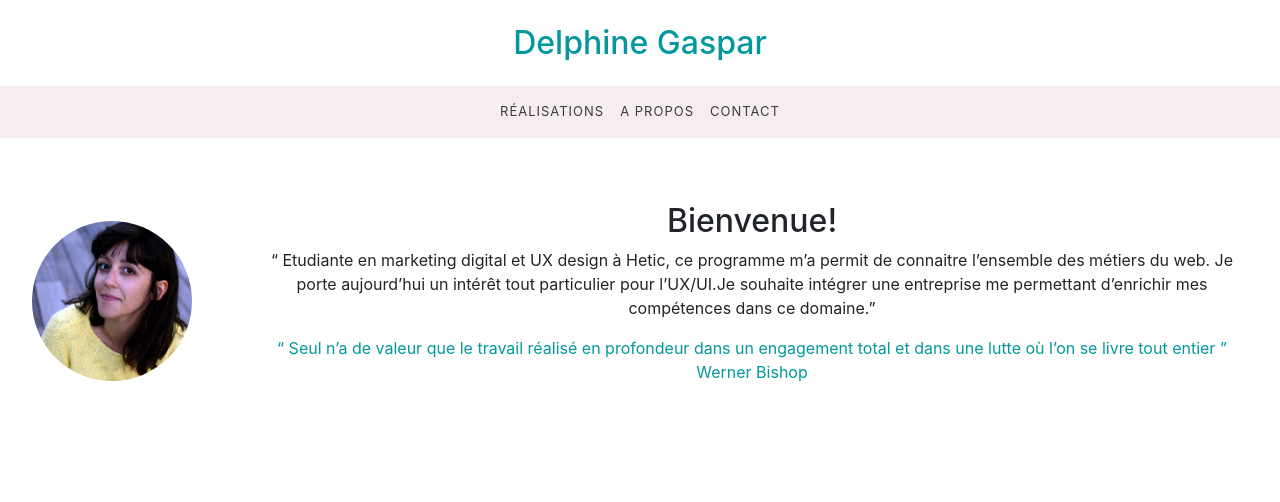
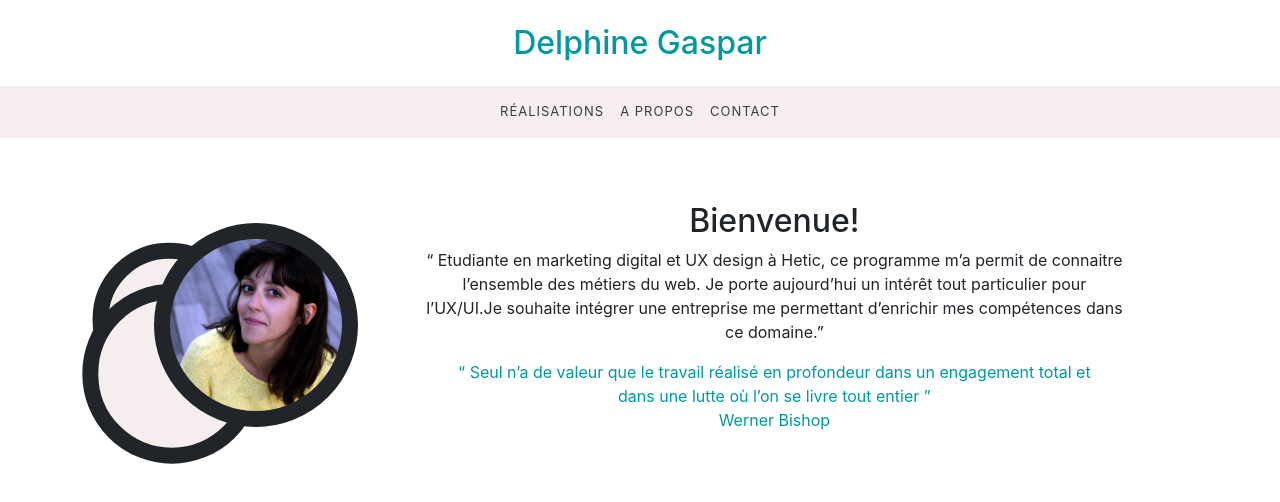
Before and after one commit to Digidelphine/book2020, a React (Create React App) app in the folder book2020/: page /about in a window 1280 px wide. Shown: the top 502 px of the page. Built offline with nearby package versions, Linux system fonts and the light colour scheme.

Commit message:
add icons on img project

```diff
--- a/book2020/public/index.html
+++ b/book2020/public/index.html
@@ -25,7 +25,7 @@
       work correctly both with client-side routing and a non-root public URL.
       Learn how to configure a non-root public URL by running `npm run build`.
     -->
-    <title>React App</title>
+    <title>DG Portfolio</title>
   </head>
   <body>
     <noscript>You need to enable JavaScript to run this app.</noscript>
--- a/book2020/src/App.js
+++ b/book2020/src/App.js
@@ -12,8 +12,9 @@ function App() {
         <Router>
           <Navbar/>
               <Switch>
-                <Route exact path="/about" component={ About } />
+                <Route path="/about" component={ About } />
                 <Route path="/projects" component={ Projects } />
+                <Route path="/" component={ About } />
               </Switch>
         </Router>
     </div>
--- a/book2020/src/composants/About/About.css
+++ b/book2020/src/composants/About/About.css
@@ -1,21 +1,47 @@
 .containerAbout {
     display: flex;
-
+    flex-wrap: wrap;
+    flex-direction: row;
+    justify-content: center;
     align-items: center;
 }
 
 .avatarIcone {
-    height: 10em;
-    width: 10em;
+    position: relative;
+    height: 16vmax;
+    width: 16vmax;
     background-position: center;
     background-size: cover;
     border-radius: 50%;
+    z-index: 10;
+    border: solid 1em;
+}
+
+.circle-bg {
+    position: absolute;
+    background-color: #F6EDEF;
+}
+.circle-1 {
+    height: 14vmax;
+    width: 14vmax;
+    transform: translate(-40%, -80%);
+    z-index: 9;
+}
+.circle-2 {
+    height: 12vmax;
+    width: 12vmax;
+    transform: translate(-40%, -120%);
+    z-index: 8;
 }
 
 .descriptif, .avatar {
     padding: 2em;
 }
 
+.descriptif {
+    max-width: 60%;
+}
+
 .citation{
     margin: 1em;
     color: #03989E;
--- a/book2020/src/composants/About/About.js
+++ b/book2020/src/composants/About/About.js
@@ -8,6 +8,8 @@ function About() {
         <div className="containerAbout">
             <div className="avatar">
                 <div className="avatarIcone" style={{ backgroundImage: `url(${img})`}}></div>
+                <div className="circle-bg circle-1 avatarIcone"></div>
+                <div className="circle-bg circle-2 avatarIcone"></div>
             </div>
             <div className="descriptif">
                 <h2>Bienvenue!</h2>
--- a/book2020/src/composants/Projects/Project/Project.css
+++ b/book2020/src/composants/Projects/Project/Project.css
@@ -25,12 +25,14 @@
     height: auto;
     /* to be sure to don't have a spacing after the img due to the inline block function */
 }
-.test {
+
+.group-icons {
     display: flex;
+    position: absolute;
 }
 
 .item-icon {
-    border: 2px solid black;
+    border: 4px solid;
     border-radius: 50%;
     background: #fff;
 
@@ -42,8 +44,9 @@
     height: 50px;
     padding: 0 2px 2px 0; /* I display right and bottom padding because of the font who is not center par default : delete if you change the font */
 
-    position: absolute;
-    margin: 10px;
+    position: relative;
+    margin: 10px 0 10px 10px;
+    z-index: 1;
 }
 
 .item .title {
@@ -64,3 +67,7 @@ a, a:hover {
 .img-fluid {
     border-radius: 1em;
 }
+
+.french {
+    padding: 1em;
+}
--- a/book2020/src/composants/Projects/Project/Project.js
+++ b/book2020/src/composants/Projects/Project/Project.js
@@ -2,17 +2,38 @@ import React from 'react'
 import { Link } from 'react-router-dom'
 import './Project.css'
 
+import { SiAdobexd } from 'react-icons/si'
 import { FiFigma } from 'react-icons/fi'
+import { MdError } from 'react-icons/md'
 
-function Project(props) {
-    const data = props.props;
+function Project({props}) {
+
+    const data = props
     console.log(data);
+
+    const testIcons = ( icon, i) => {
+        let myIcon = ''
+        const iconCss = { color: `${icon.color}` }
+        switch (icon.name) {
+            case 'figma':
+                myIcon = <FiFigma />
+                break
+            case 'adobe':
+                myIcon = <SiAdobexd />
+                break
+            default:
+                myIcon = <MdError />
+        }
+        return <div key={i} className="item-icon" style={iconCss}>{ myIcon }</div>
+    }
 
     return (
         <>
             <div className="item">
                 <Link className="item-click" to="#" data-toggle="modal" data-target={`#modal${data.id}`}>
-                    <div className="item-icon"><FiFigma /></div>
+                    <div className="group-icons">
+                        { data.icons ? data.icons.map( (icon, i) => testIcons(icon, i) ) : null }
+                    </div>
                     <img src={ data.cover } alt="exemple"/>
                     <div className="title">
                         { data.title }
--- a/book2020/src/composants/Projects/Projects.js
+++ b/book2020/src/composants/Projects/Projects.js
@@ -8,7 +8,7 @@ function Projects() {
     const [datas,] = useState([
         {
             id: 1,
-            icon: { name: 'FiFigma', path: 'react-icons/fi' },
+            icons: [{ name: 'adobe', color: '#ff61f6' },{ name: 'figma', color: 'black' }],
             cover: '../../../img/cover1.jpg',
             title: 'Le Second Empire',
             description: 'Brasserie parisienne',
@@ -20,7 +20,7 @@ function Projects() {
         },
         {
             id: 2,
-            icon: { name: 'FiFigma', path: 'react-icons/fi' },
+            icons: [{ name: 'adobe', color: '#ff61f6' },{ name: 'figma', color: 'black' }],
             cover: '../../../img/cover2.jpg',
             title: 'Booker',
             description: 'Partage de livre' ,
@@ -32,7 +32,7 @@ function Projects() {
         },
         {
             id: 3,
-            icon: { name: 'FiFigma', path: 'react-icons/fi' },
+            icons: [{ name: 'adobe', color: '#ff61f6' },{ name: 'figma', color: 'black' }],
             cover: '../../../img/cover3.jpg',
             title: 'Yapla',
             description: 'Plateforme de gestion pour association' ,
@@ -44,7 +44,7 @@ function Projects() {
         },
         {
             id: 4,
-            icon: { name: 'FiFigma', path: 'react-icons/fi' },
+            icons: [{ name: 'adobe', color: '#ff61f6' },{ name: 'figma', color: 'black' }],
             cover: '../../../img/cover4.jpg',
             title: 'Assurance',
             description: 'Parcours utilisateur' ,
@@ -56,7 +56,7 @@ function Projects() {
         },
         {
             id: 5,
-            icon: { name: 'FiFigma', path: 'react-icons/fi' },
+            icons: [{ name: 'adobe', color: '#ff61f6' },{ name: 'figma', color: 'black' }],
             cover: '../../../img/cover4.jpg',
             title: 'Socoon',
             description: 'Application d\'entraide intergénérationnel',
@@ -72,7 +72,6 @@ function Projects() {
         <>
             <div className="css-masonry">
                 { datas.map((item, i) => <Project props={ item } key={ i } />) }
-
                 <div className="item">
                     <div className="title">
                         <p className="french">
@@ -80,7 +79,6 @@ function Projects() {
                         </p>
                     </div>
                 </div>
-
             </div>
         </>
     )
```
